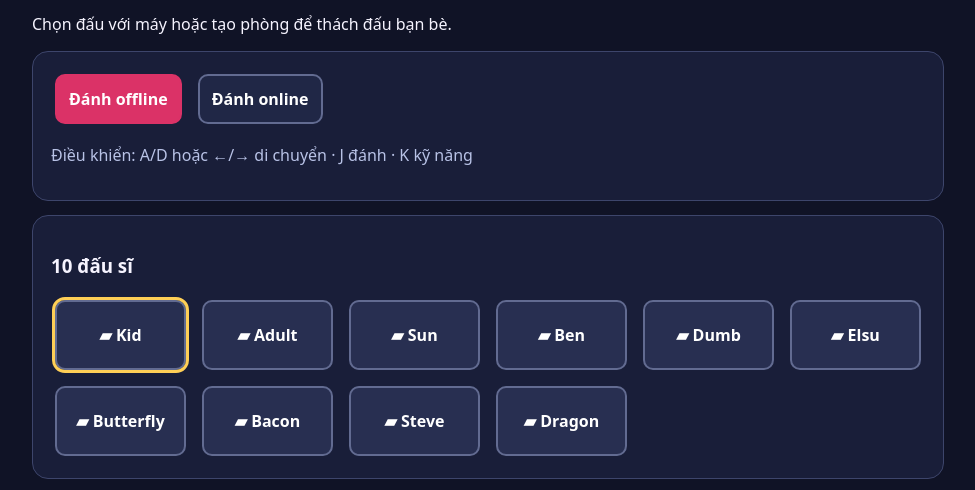
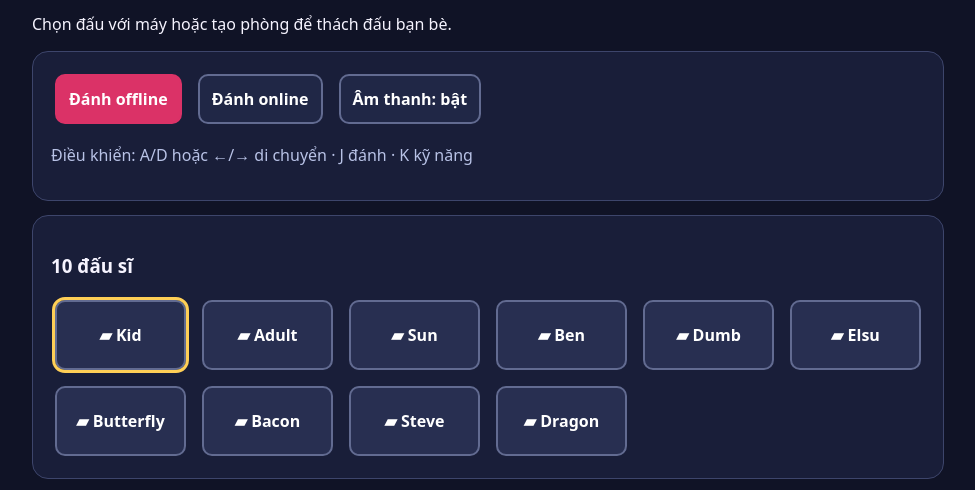
Before and after one commit to SunSigma273/LarpBattle, a website: page index.html in a window 1280 px wide. Shown: the part 143-633 px from the top of the page, without its empty margins (152-1127 px from the left). Drawn offline with Linux system fonts and the light colour scheme.

Commit message:
Integrate toggleable SFX engine into LarpBattle

```diff
--- a/index.html
+++ b/index.html
@@ -1,17 +1,42 @@
 <!doctype html><html lang="vi"><head><meta charset="utf-8"><meta name="viewport" content="width=device-width,initial-scale=1"><title>LarpBattle</title><style>
 *{box-sizing:border-box}body{margin:0;background:#101326;color:#f6f4ff;font:16px system-ui,sans-serif}main{max-width:960px;margin:auto;padding:24px}h1{font-size:clamp(32px,7vw,60px);color:#ffcf56;margin:12px 0}button,input{font:inherit;padding:12px;border-radius:10px;border:2px solid #626b91;background:#202746;color:white;margin:4px}button{cursor:pointer;font-weight:700}button:hover{background:#38436c}.primary{background:#db3267;border-color:#db3267}.panel{background:#191e39;border:1px solid #3d456b;border-radius:16px;padding:18px;margin:14px 0}.hidden{display:none}.fighters{display:grid;grid-template-columns:repeat(auto-fit,minmax(125px,1fr));gap:8px}.fighter{min-height:70px;background:#282f51}.fighter.sel{outline:3px solid #ffcf56}canvas{width:100%;height:auto;background:#c2d4ee;border-radius:12px;image-rendering:pixelated}.muted{color:#b8c2e6}#status{white-space:pre-wrap;color:#ffdc83;min-height:24px}.row{display:flex;gap:8px;flex-wrap:wrap;align-items:center}
-</style></head><body><main><div class="muted">PIXEL FIGHTER · 1v1</div><h1>LarpBattle</h1><p>Chọn đấu với máy hoặc tạo phòng để thách đấu bạn bè.</p><section class="panel" id="menu"><div class="row"><button class="primary" id="offline">Đánh offline</button><button id="showOnline">Đánh online</button></div><p class="muted">Điều khiển: A/D hoặc ←/→ di chuyển · J đánh · K kỹ năng</p></section><section class="panel hidden" id="online"><h2>Phòng online</h2><input id="name" maxlength="20" placeholder="Tên người chơi"><div class="row"><button id="create" class="primary">Tạo phòng</button><input id="code" maxlength="6" placeholder="Mã 6 số" inputmode="numeric"><button id="join">Vào phòng</button></div><p id="roomInfo"></p><button id="ready">Sẵn sàng / Bắt đầu</button><button id="back">Quay lại</button></section><section class="panel hidden" id="game"><div class="row"><b id="modeLabel">Trận đấu</b><span id="hp"></span><button id="restart">Chơi lại</button><button id="menuBtn">Menu</button></div><canvas id="arena" width="800" height="360"></canvas><p class="muted">A/D hoặc ←/→ di chuyển · J đánh thường · K kỹ năng</p><div id="pick" class="fighters"></div></section><section class="panel"><h3>10 đấu sĩ</h3><div class="fighters" id="roster"></div></section><div id="status"></div></main><script>
+</style></head><body><main><div class="muted">PIXEL FIGHTER · 1v1</div><h1>LarpBattle</h1><p>Chọn đấu với máy hoặc tạo phòng để thách đấu bạn bè.</p><section class="panel" id="menu"><div class="row"><button class="primary" id="offline">Đánh offline</button><button id="showOnline">Đánh online</button><button id="soundToggle" type="button" aria-pressed="true">Âm thanh: bật</button></div><p class="muted">Điều khiển: A/D hoặc ←/→ di chuyển · J đánh · K kỹ năng</p></section><section class="panel hidden" id="online"><h2>Phòng online</h2><input id="name" maxlength="20" placeholder="Tên người chơi"><div class="row"><button id="create" class="primary">Tạo phòng</button><input id="code" maxlength="6" placeholder="Mã 6 số" inputmode="numeric"><button id="join">Vào phòng</button></div><p id="roomInfo"></p><button id="ready">Sẵn sàng / Bắt đầu</button><button id="back">Quay lại</button></section><section class="panel hidden" id="game"><div class="row"><b id="modeLabel">Trận đấu</b><span id="hp"></span><button id="restart">Chơi lại</button><button id="menuBtn">Menu</button></div><canvas id="arena" width="800" height="360"></canvas><p class="muted">A/D hoặc ←/→ di chuyển · J đánh thường · K kỹ năng</p><div id="pick" class="fighters"></div></section><section class="panel"><h3>10 đấu sĩ</h3><div class="fighters" id="roster"></div></section><div id="status"></div></main><script>
 const names=['Kid','Adult','Sun','Ben','Dumb','Elsu','Butterfly','Bacon','Steve','Dragon'],colors=['#ee6b70','#4b75d1','#ffb52e','#60c8a1','#9a81d6','#6a9ce8','#ed6eaf','#f0c58b','#4dbb70','#e85d37'];let selected='Kid',mode='offline',x=[150,650],hp=[100,100],keys={},sock=null,seat=0,room='',online=false,ready=false,attack=0;
-const $=id=>document.getElementById(id);function status(s){$('status').textContent=s}function show(id){['menu','online','game'].forEach(k=>$(k).classList.toggle('hidden',k!==id))}
-function drawRoster(){ $('roster').innerHTML=names.map((n,i)=>'<button class="fighter '+(n===selected?'sel':'')+'" data-char="'+n+'">▰ '+n+'</button>').join('');$('pick').innerHTML=$('roster').innerHTML;document.querySelectorAll('[data-char]').forEach(b=>b.onclick=()=>{selected=b.dataset.char;drawRoster();if(sock&&sock.readyState===1)sock.send(JSON.stringify({type:'select',character:selected}));});}
+const $=id=>document.getElementById(id);
+let audioContext=null,soundEnabled=true,soundManifest={assets:{}};
+fetch('/sfx/manifest.json').then(r=>r.ok?r.json():null).then(m=>{if(m&&m.assets)soundManifest=m}).catch(()=>{});
+function synthSfx(type){
+  if(!soundEnabled)return;
+  try{
+    const AC=window.AudioContext||window.webkitAudioContext;if(!AC)return;
+    audioContext ||= new AC();if(audioContext.state==='suspended')audioContext.resume();
+    const now=audioContext.currentTime,osc=audioContext.createOscillator(),gain=audioContext.createGain();
+    const presets={'ui-click':[520,760,0.065,'sine'],'ui-confirm':[460,880,0.16,'triangle'],'magic':[260,1050,0.28,'sine'],'impact-soft':[170,72,0.12,'triangle']};
+    const p=presets[type]||presets['ui-click'];osc.type=p[3];osc.frequency.setValueAtTime(p[0],now);osc.frequency.exponentialRampToValueAtTime(Math.max(35,p[1]),now+p[2]);
+    gain.gain.setValueAtTime(0.0001,now);gain.gain.exponentialRampToValueAtTime(0.075,now+0.012);gain.gain.exponentialRampToValueAtTime(0.0001,now+p[2]);
+    osc.connect(gain);gain.connect(audioContext.destination);osc.start(now);osc.stop(now+p[2]+0.015);
+  }catch(e){/* Audio is optional; never interrupt gameplay. */}
+}
+function playSfx(type){
+  if(!soundEnabled)return;
+  const asset=(soundManifest.assets||{})[type];
+  if(asset&&asset.file){
+    const audio=new Audio(asset.file);audio.volume=0.32;
+    audio.play().catch(()=>synthSfx(type));
+  }else synthSfx(type);
+}
+$('soundToggle')?.addEventListener('click',()=>{soundEnabled=!soundEnabled;$('soundToggle').textContent='Âm thanh: '+(soundEnabled?'bật':'tắt');$('soundToggle').setAttribute('aria-pressed',String(soundEnabled));if(soundEnabled)playSfx('ui-confirm');});
+document.addEventListener('click',e=>{if(e.target.closest('button')&&e.target.closest('button').id!=='soundToggle')playSfx('ui-click')});
+function status(s){$('status').textContent=s}function show(id){['menu','online','game'].forEach(k=>$(k).classList.toggle('hidden',k!==id))}
+function drawRoster(){ $('roster').innerHTML=names.map((n,i)=>'<button class="fighter '+(n===selected?'sel':'')+'" data-char="'+n+'">▰ '+n+'</button>').join('');$('pick').innerHTML=$('roster').innerHTML;document.querySelectorAll('[data-char]').forEach(b=>b.onclick=()=>{selected=b.dataset.char;playSfx('ui-confirm');drawRoster();if(sock&&sock.readyState===1)sock.send(JSON.stringify({type:'select',character:selected}));});}
 function draw(){let c=$('arena'),ctx=c.getContext('2d');ctx.fillStyle='#c2d4ee';ctx.fillRect(0,0,800,360);ctx.fillStyle='#8da4c7';ctx.fillRect(0,290,800,70);for(let i=0;i<2;i++){ctx.fillStyle=colors[names.indexOf(i===0?(online&&seat===1?'Adult':selected):'Dragon')];ctx.fillRect(x[i],220,48,70);ctx.fillStyle='#202746';ctx.fillRect(x[i]+8,235,8,8);ctx.fillRect(x[i]+30,235,8,8);ctx.fillStyle='#df5264';ctx.fillRect(30+i*400,25,340,18);ctx.fillStyle='#5be0a4';ctx.fillRect(30+i*400,25,340*hp[i]/100,18);ctx.fillStyle='#18203b';ctx.font='16px system-ui';ctx.fillText(i===0?(online?'Player '+(seat+1):selected):'Opponent',30+i*400,18);}requestAnimationFrame(draw)}
-function start(m){mode=m;show('game');$('modeLabel').textContent=m==='offline'?'Đấu với máy':'Đấu online · '+room;hp=[100,100];x=[150,650];}
+function start(m){playSfx('ui-confirm');mode=m;show('game');$('modeLabel').textContent=m==='offline'?'Đấu với máy':'Đấu online · '+room;hp=[100,100];x=[150,650];}
 $('offline').onclick=()=>{online=false;start('offline');status('Đang chơi offline.');};$('showOnline').onclick=()=>{show('online');status('Tạo phòng hoặc nhập mã phòng của bạn bè.');};$('back').onclick=()=>show('menu');
-function connect(){if(sock&&sock.readyState===1)return Promise.resolve();return new Promise((resolve,reject)=>{let proto=location.protocol==='https:'?'wss:':'ws:';sock=new WebSocket(proto+'//'+location.host);sock.onopen=resolve;sock.onerror=()=>reject(Error('Không kết nối được máy chủ online'));sock.onmessage=e=>{let m=JSON.parse(e.data);if(m.type==='error'){status(m.message);return}if(m.type==='joined'){seat=m.seat;room=m.code;$('roomInfo').textContent='Mã phòng: '+room+' — gửi mã này cho bạn bè.';$('code').value=room;start('online');}if(m.type==='state'){if(m.players){m.players.forEach((p,i)=>{if(p){x[i]=p.x;hp[i]=p.hp}});$('roomInfo').textContent='Phòng '+m.code+' · '+m.players.map(p=>p?p.name+(p.ready?' ✓':''):'Đang chờ người chơi').join(' vs ');if(m.winner!==null&&m.winner!==undefined)status(m.winner===-1?'Hòa!':m.winner===seat?'Bạn thắng!':'Bạn thua!');}}if(m.type==='countdown')status('Chọn nhân vật! Bắt đầu sau 20 giây.');if(m.type==='notice')status(m.message);};});}
+function connect(){if(sock&&sock.readyState===1)return Promise.resolve();return new Promise((resolve,reject)=>{let proto=location.protocol==='https:'?'wss:':'ws:';sock=new WebSocket(proto+'//'+location.host);sock.onopen=resolve;sock.onerror=()=>reject(Error('Không kết nối được máy chủ online'));sock.onmessage=e=>{let m=JSON.parse(e.data);if(m.type==='error'){status(m.message);return}if(m.type==='joined'){playSfx('ui-confirm');seat=m.seat;room=m.code;$('roomInfo').textContent='Mã phòng: '+room+' — gửi mã này cho bạn bè.';$('code').value=room;start('online');}if(m.type==='state'){if(m.players){m.players.forEach((p,i)=>{if(p){if(hp[i]>p.hp)playSfx('impact-soft');x[i]=p.x;hp[i]=p.hp}});$('roomInfo').textContent='Phòng '+m.code+' · '+m.players.map(p=>p?p.name+(p.ready?' ✓':''):'Đang chờ người chơi').join(' vs ');if(m.winner!==null&&m.winner!==undefined)status(m.winner===-1?'Hòa!':m.winner===seat?'Bạn thắng!':'Bạn thua!');}}if(m.type==='countdown')status('Chọn nhân vật! Bắt đầu sau 20 giây.');if(m.type==='notice')status(m.message);};});}
 $('create').onclick=async()=>{try{await connect();sock.send(JSON.stringify({type:'create',name:$('name').value||'Player'}));online=true;}catch(e){status(e.message)}};
 $('join').onclick=async()=>{try{await connect();sock.send(JSON.stringify({type:'join',code:$('code').value.trim(),name:$('name').value||'Player'}));online=true;}catch(e){status(e.message)}};
 $('ready').onclick=()=>{if(sock&&sock.readyState===1)sock.send(JSON.stringify({type:'ready',ready:true}));};$('restart').onclick=()=>{if(online&&sock)sock.send(JSON.stringify({type:'rematch'}));else{hp=[100,100];x=[150,650];status('Trận mới bắt đầu!')}};
 $('menuBtn').onclick=()=>show('menu');window.addEventListener('keydown',e=>{keys[e.key.toLowerCase()]=true});window.addEventListener('keyup',e=>{keys[e.key.toLowerCase()]=false});
-setInterval(()=>{if(!online){if(keys.a||keys.arrowleft)x[0]=Math.max(0,x[0]-5);if(keys.d||keys.arrowright)x[0]=Math.min(750,x[0]+5);if((keys.j||keys.k)&&Math.abs(x[0]-x[1])<100&&attack<Date.now()){hp[1]=Math.max(0,hp[1]-8);attack=Date.now()+450;if(hp[1]===0)status('Bạn thắng! Nhấn Chơi lại.')}if(Math.random()<.04)x[1]+=Math.random()<.5?-8:8;}else if(sock&&sock.readyState===1&&room){sock.send(JSON.stringify({type:'input',dx:(keys.d||keys.arrowright?1:0)-(keys.a||keys.arrowleft?1:0),attack:!!(keys.j||keys.k)}));}},50);
+setInterval(()=>{if(!online){if(keys.a||keys.arrowleft)x[0]=Math.max(0,x[0]-5);if(keys.d||keys.arrowright)x[0]=Math.min(750,x[0]+5);if((keys.j||keys.k)&&Math.abs(x[0]-x[1])<100&&attack<Date.now()){hp[1]=Math.max(0,hp[1]-8);playSfx('impact-soft');attack=Date.now()+450;if(hp[1]===0){playSfx('ui-confirm');status('Bạn thắng! Nhấn Chơi lại.')}}if(Math.random()<.04)x[1]+=Math.random()<.5?-8:8;}else if(sock&&sock.readyState===1&&room){sock.send(JSON.stringify({type:'input',dx:(keys.d||keys.arrowright?1:0)-(keys.a||keys.arrowleft?1:0),attack:!!(keys.j||keys.k)}));}},50);
 drawRoster();draw();
 </script></body></html>
```
